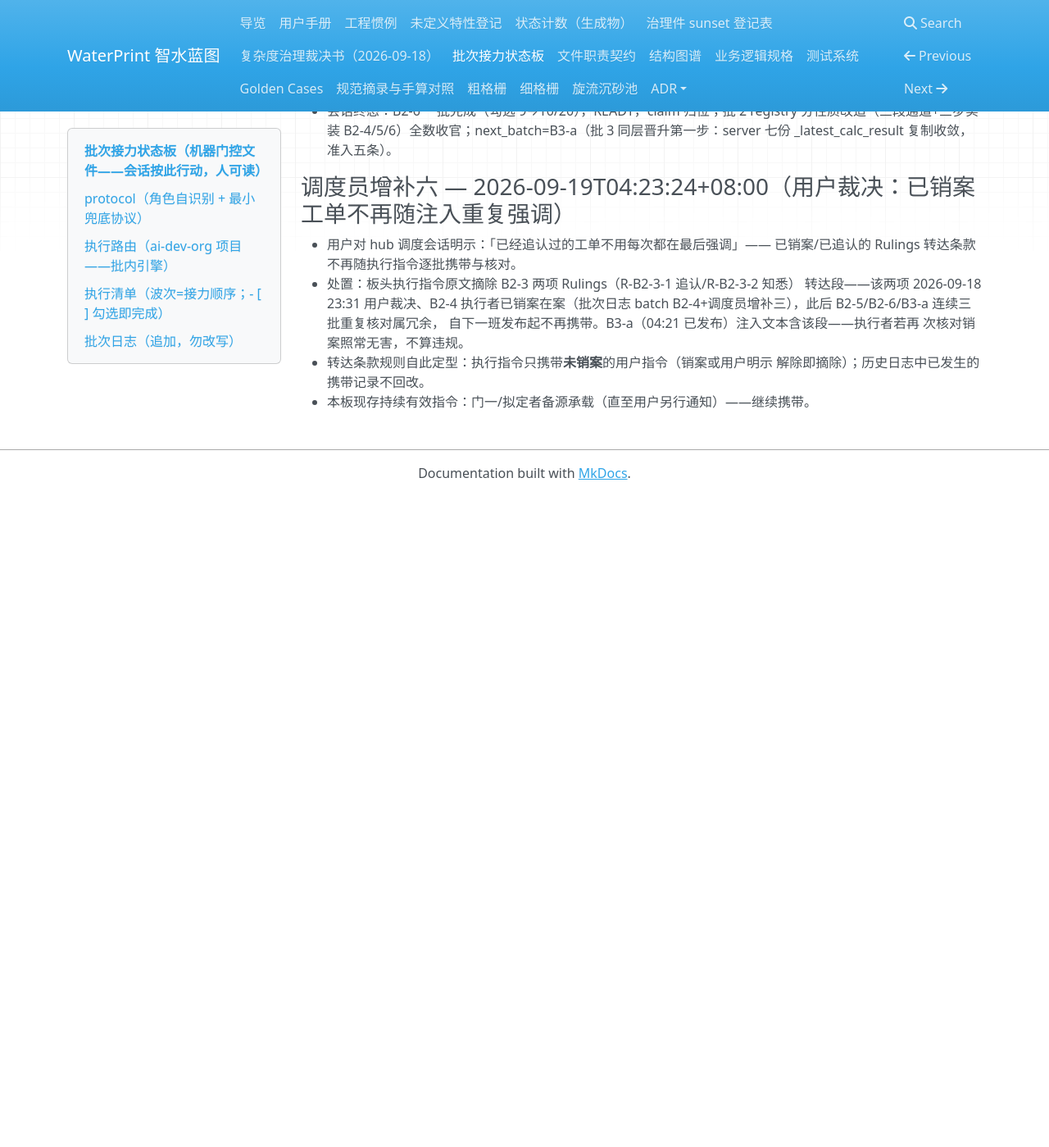
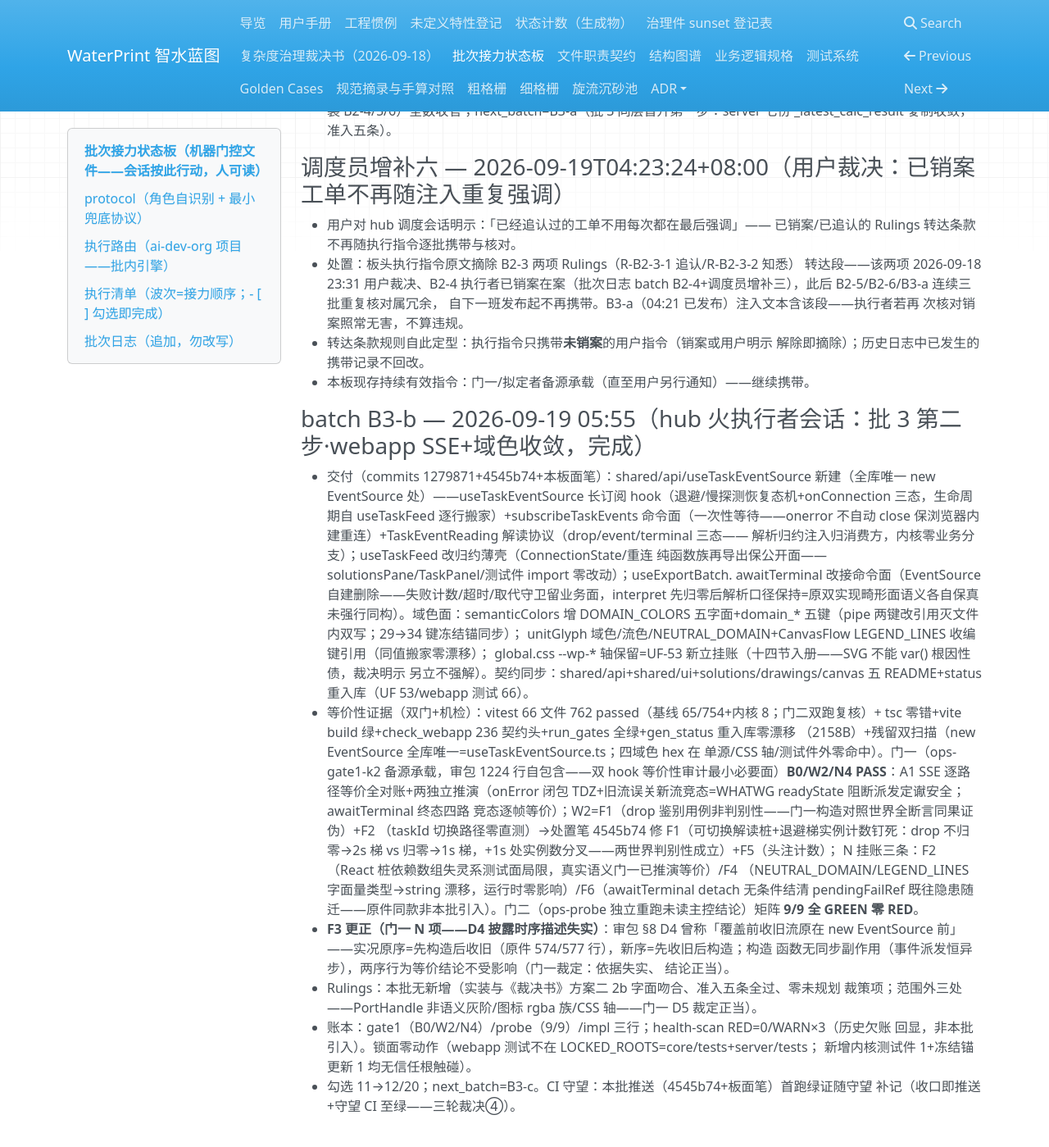
Before and after one commit to yyx20040712/waterprint, an MkDocs documentation site: the page built from docs/handoff/relay.md, in a window 1280 px wide and 1400 px high, scrolled down 8091 px. Shown: the whole window at 82% size. Built offline with MkDocs 1.6.1, drawn with Linux system fonts in a browser that asks for light colours; nearby versions of some CDN libraries; before the commit the page ends 8696 px from its top, so only the background shows below that; some of the changed text lies outside the part shown.

Commit message:
B3-b 收口: 勾选 11→12/20，READY+claim 归位，next_batch=B3-c。批次日志登记：双门全过（门一 ops-gate1-k2 备源承载 B0/W2/N4 PASS——W2 处置笔 4545b74 修复 F1 判别性+F5 头注，N3 挂账 F2/F4/F6；门二 ops-probe 独立重跑 9/9 全 GREEN 零 RED——vitest 66/762 双跑复核+残留双扫描单源唯一性）；F3 更正入册（D4 披露时序描述失实——原序先构造后收旧，等价结论不受影响）；UF-53 域色双轴债新立（global.css --wp-* 轴保留根因性债）；Rulings 无新增；账本三行（gate1/probe/impl）+health-scan RED=0/WARN×3 历史回显。批 3 第二步收官，同层晋升 webapp 面落地。

```diff
--- a/docs/handoff/relay.md
+++ b/docs/handoff/relay.md
@@ -16,15 +16,15 @@
 - poll_interval_min: 10
 - fire_budget_min: 120
 - last_dispatch: 2026-09-19T05:01:15+08:00
-- heartbeat_utc: 2026-09-18T20:52:56Z
+- heartbeat_utc: 2026-09-18T21:55:00Z
 - claim: -
 - no_progress_count: 0
 - checked_total: 20
-- checked_done: 11
+- checked_done: 12
 - last_handover: 2026-09-19
 - claimed_by: -
 - claimed_at: -
-- next_batch: B3-b（批 3 第二步：webapp SSE EventSource 生命周期双实现+域色双源→shared 收敛——useTaskFeed/useExportBatch→shared/api/useTaskEventSource.ts+semanticColors 增 domain 键；vitest 全绿+视觉零漂移[同值搬家]验收）
+- next_batch: B3-c（批 3 第三步：core B4 双胞胎+异常表两份→§1c 同层边——架构级三段通道〔社区调研→拟定→对抗审核→主控终裁〕；golden 三案哈希零变+import-linter 绿验收）
 
 ## protocol（角色自识别 + 最小兜底协议）
 
@@ -100,7 +100,7 @@
 ### 第三波·批 3 同层晋升（复制收敛——《裁决书》方案二）
 
 - [x] B3-a｜server 七份 `_latest_calc_result` 复制→services/_shared/（准入五条）
-- [ ] B3-b｜webapp SSE 生命周期双实现+域色双源→shared 收敛
+- [x] B3-b｜webapp SSE 生命周期双实现+域色双源→shared 收敛
 - [ ] B3-c｜core B4 双胞胎+异常表两份→§1c 同层边（架构级三段通道）
 
 ### 第四波·业务线（《裁决书》方案五排序）
@@ -342,3 +342,41 @@
 - 转达条款规则自此定型：执行指令只携带**未销案**的用户指令（销案或用户明示
   解除即摘除）；历史日志中已发生的携带记录不回改。
 - 本板现存持续有效指令：门一/拟定者备源承载（直至用户另行通知）——继续携带。
+### batch B3-b — 2026-09-19 05:55（hub 火执行者会话：批 3 第二步·webapp SSE+域色收敛，完成）
+- 交付（commits 1279871+4545b74+本板面笔）：shared/api/useTaskEventSource 新建（全库唯一
+  new EventSource 处）——useTaskEventSource 长订阅 hook（退避/慢探测恢复态机+onConnection
+  三态，生命周期自 useTaskFeed 逐行搬家）+subscribeTaskEvents 命令面（一次性等待——onerror
+  不自动 close 保浏览器内建重连）+TaskEventReading 解读协议（drop/event/terminal 三态——
+  解析归约注入归消费方，内核零业务分支）；useTaskFeed 改归约薄壳（ConnectionState/重连
+  纯函数族再导出保公开面——solutionsPane/TaskPanel/测试件 import 零改动）；useExportBatch.
+  awaitTerminal 改接命令面（EventSource 自建删除——失败计数/超时/取代守卫留业务面，interpret
+  先归零后解析口径保持=原双实现畸形面语义各自保真未强行同构）。域色面：semanticColors 增
+  DOMAIN_COLORS 五字面+domain_* 五键（pipe 两键改引用灭文件内双写；29→34 键冻结锚同步）；
+  unitGlyph 域色/流色/NEUTRAL_DOMAIN+CanvasFlow LEGEND_LINES 收编键引用（同值搬家零漂移）；
+  global.css --wp-* 轴保留=UF-53 新立挂账（十四节入册——SVG 不能 var() 根因性债，裁决明示
+  另立不强解）。契约同步：shared/api+shared/ui+solutions/drawings/canvas 五 README+status
+  重入库（UF 53/webapp 测试 66）。
+- 等价性证据（双门+机检）：vitest 66 文件 762 passed（基线 65/754+内核 8；门二双跑复核）+
+  tsc 零错+vite build 绿+check_webapp 236 契约头+run_gates 全绿+gen_status 重入库零漂移
+  （2158B）+残留双扫描（new EventSource 全库唯一=useTaskEventSource.ts；四域色 hex 在
+  单源/CSS 轴/测试件外零命中）。门一（ops-gate1-k2 备源承载，审包 1224 行自包含——双 hook
+  等价性审计最小必要面）**B0/W2/N4 PASS**：A1 SSE 逐路径等价全对账+两独立推演（onError
+  闭包 TDZ+旧流误关新流竞态=WHATWG readyState 阻断派发定谳安全；awaitTerminal 终态四路
+  竞态逐帧等价）；W2=F1（drop 鉴别用例非判别性——门一构造对照世界全断言同果证伪）+F2
+  （taskId 切换路径零直测）→处置笔 4545b74 修 F1（可切换解读桩+退避梯实例计数钉死：drop
+  不归零→2s 梯 vs 归零→1s 梯，+1s 处实例数分叉——两世界判别性成立）+F5（头注计数）；
+  N 挂账三条：F2（React 桩依赖数组失灵系测试面局限，真实语义门一已推演等价）/F4
+  （NEUTRAL_DOMAIN/LEGEND_LINES 字面量类型→string 漂移，运行时零影响）/F6（awaitTerminal
+  detach 无条件结清 pendingFailRef 既往隐患随迁——原件同款非本批引入）。门二（ops-probe
+  独立重跑未读主控结论）矩阵 **9/9 全 GREEN 零 RED**。
+- **F3 更正（门一 N 项——D4 披露时序描述失实）**：审包 §8 D4 曾称「覆盖前收旧流原在 new
+  EventSource 前」——实况原序=先构造后收旧（原件 574/577 行），新序=先收旧后构造；构造
+  函数无同步副作用（事件派发恒异步），两序行为等价结论不受影响（门一裁定：依据失实、
+  结论正当）。
+- Rulings：本批无新增（实装与《裁决书》方案二 2b 字面吻合、准入五条全过、零未规划
+  裁策项；范围外三处——PortHandle 非语义灰阶/图标 rgba 族/CSS 轴——门一 D5 裁定正当）。
+- 账本：gate1（B0/W2/N4）/probe（9/9）/impl 三行；health-scan RED=0/WARN×3（历史欠账
+  回显，非本批引入）。锁面零动作（webapp 测试不在 LOCKED_ROOTS=core/tests+server/tests；
+  新增内核测试件 1+冻结锚更新 1 均无信任根触碰）。
+- 勾选 11→12/20；next_batch=B3-c。CI 守望：本批推送（4545b74+板面笔）首跑绿证随守望
+  补记（收口即推送+守望 CI 至绿——三轮裁决④）。
```
